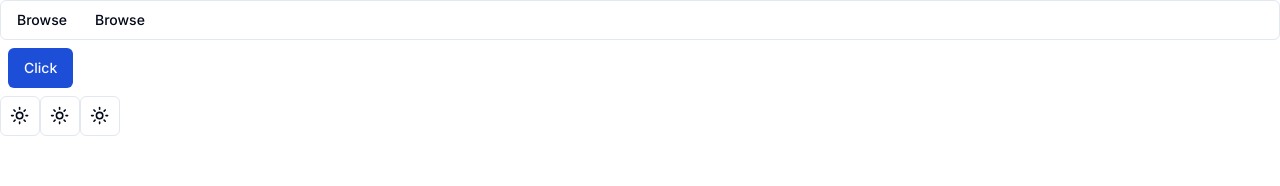
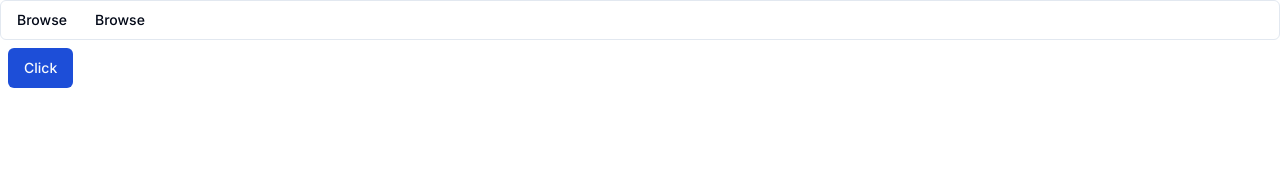
Before and after one commit to MdMohsinHaider/Bakery-shop, a Next.js app: page / in a window 1280 px wide. Shown: the top 186 px of the page. Built offline with nearby package versions, Linux system fonts and the light colour scheme.

Commit message:
remove them button

```diff
--- a/src/app/page.tsx
+++ b/src/app/page.tsx
@@ -1,10 +1,8 @@
-import Modetogglebutton from "@/components/Modetogglebutton";
 import { Button } from "@/components/ui/button"
 export default function Home() {
   return (
     <div>
       <Button className=" bg-blue-700 hover:bg-red-700 m-2">Click </Button>
-      <Modetogglebutton />
     </div>
   );
 }
--- a/src/components/Modetogglebutton.tsx
+++ /dev/null
@@ -1,32 +0,0 @@
-"use client"
-import React from 'react'
-import { Link, Moon, Sun } from "lucide-react"
-import { useTheme } from "next-themes"
-
-import { Button } from "@/components/ui/button"
-
-function Modetogglebutton() {
-    const { setTheme } = useTheme();
-    return (
-        <div>
-            <Button variant="outline" size="icon" onClick={() => setTheme("light")}>
-                <Sun className="h-[1.2rem] w-[1.2rem] rotate-0 scale-100 transition-all dark:-rotate-90 dark:scale-0" />
-                <Moon className="absolute h-[1.2rem] w-[1.2rem] rotate-90 scale-0 transition-all dark:rotate-0 dark:scale-100" />
-                <span className="sr-only">Toggle theme</span>
-            </Button>
-            <Button variant="outline" size="icon" onClick={() => setTheme("dark")}>
-                <Sun className="h-[1.2rem] w-[1.2rem] rotate-0 scale-100 transition-all dark:-rotate-90 dark:scale-0" />
-                <Moon className="absolute h-[1.2rem] w-[1.2rem] rotate-90 scale-0 transition-all dark:rotate-0 dark:scale-100" />
-                <span className="sr-only">Toggle theme</span>
-            </Button>
-            <Button variant="outline" size="icon" onClick={() => setTheme("system")}>
-                <Sun className="h-[1.2rem] w-[1.2rem] rotate-0 scale-100 transition-all dark:-rotate-90 dark:scale-0" />
-                <Moon className="absolute h-[1.2rem] w-[1.2rem] rotate-90 scale-0 transition-all dark:rotate-0 dark:scale-100" />
-                <span className="sr-only">Toggle theme</span>
-            </Button>
-
-        </div>
-    )
-}
-
-export default Modetogglebutton
```
